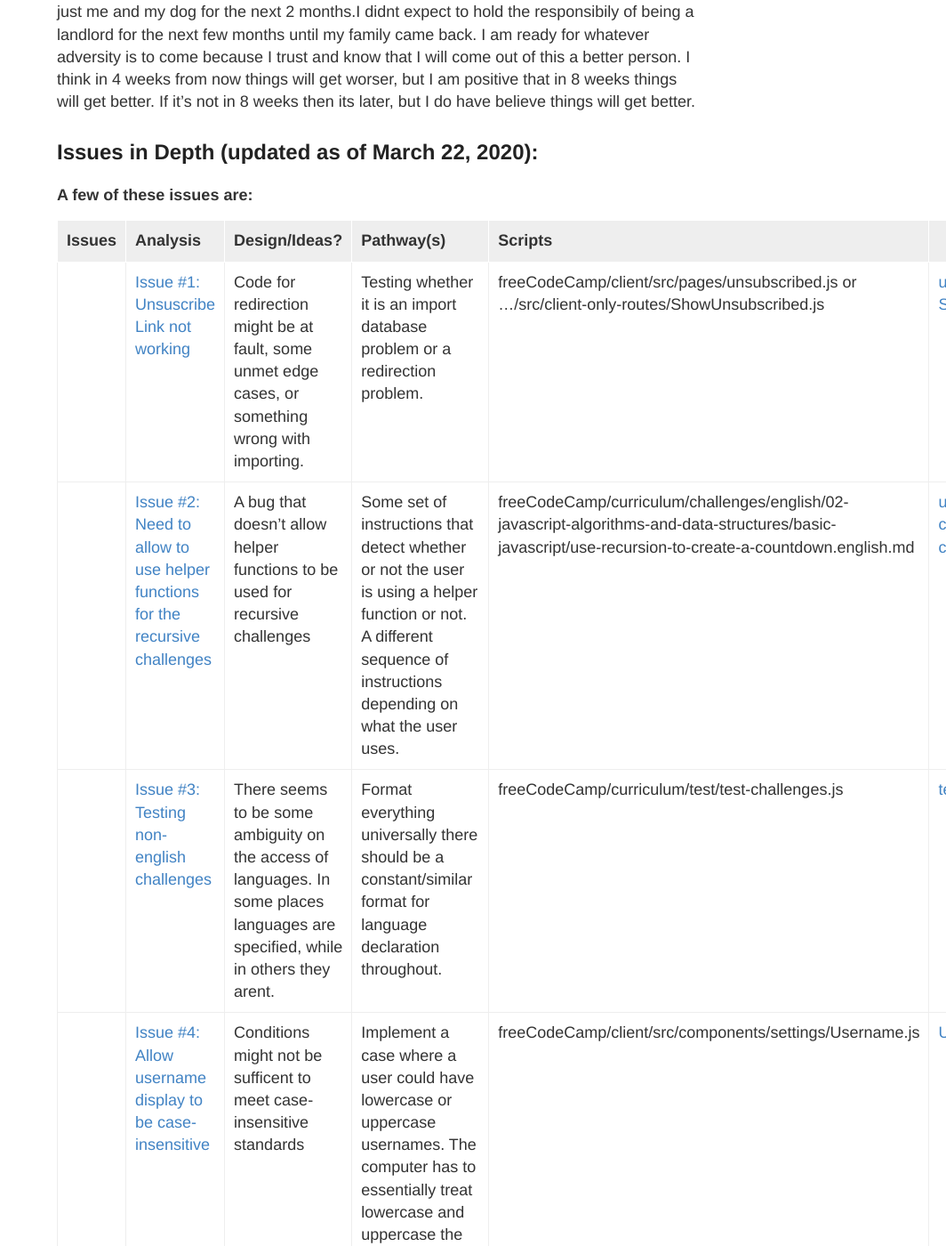
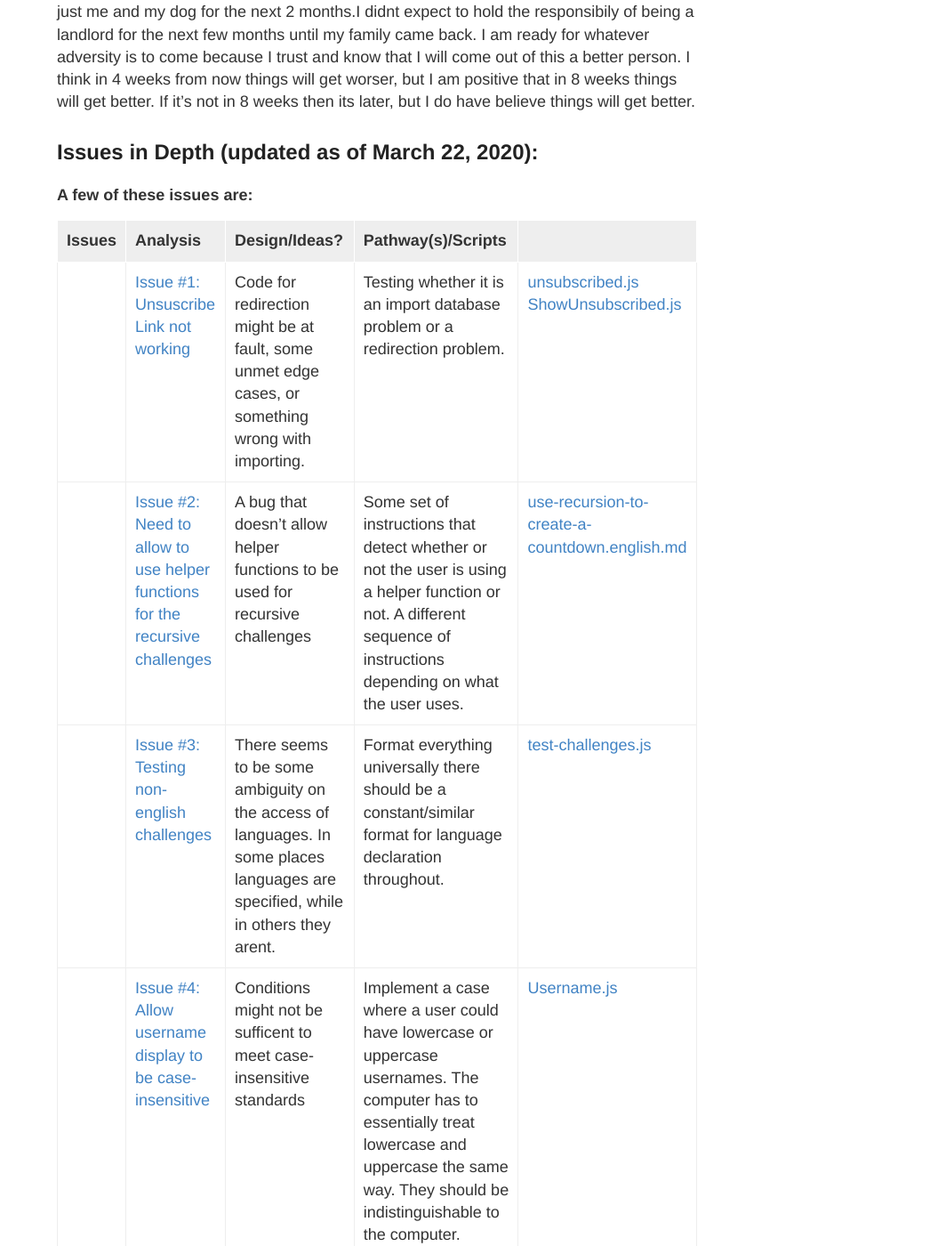
Before and after one commit to hunter-college-ossd-spr-2020/MarceloDamian-weekly, a Jekyll site: the page built from _posts/2020-03-22-week08.md, in a window 1280 px wide and 1400 px high, scrolled down 661 px. Shown: the whole window at 89% size, without its empty margins (216-1280 px from the left). Built offline with Jekyll 4.4.1, drawn with Linux system fonts in a browser that asks for light colours; some of the changed text lies outside the part shown.

Commit message:
Update 2020-03-22-week08.md

```diff
--- a/_posts/2020-03-22-week08.md
+++ b/_posts/2020-03-22-week08.md
@@ -10,13 +10,13 @@ title: Week 8
 
  **A few of these issues are:**
 
-Issues| Analysis | Design/Ideas? | Pathway(s)| Scripts
+Issues| Analysis | Design/Ideas? |Pathway(s)/Scripts
 |:---|:---|:---|:---|:---|
-|[Issue #1: Unsuscribe Link not working](https://github.com/freeCodeCamp/freeCodeCamp/issues/38322)|Code for redirection might be at fault, some unmet edge cases, or something wrong with importing. | Testing whether it is an import database problem or a redirection problem.| freeCodeCamp/client/src/pages/unsubscribed.js or .../src/client-only-routes/ShowUnsubscribed.js| [unsubscribed.js](https://docs.google.com/document/d/1A5IZmCnEVrGd2PX6qWgL2Ojxrm6OVnexnEa3FMyHR7o/edit?usp=sharing) [ShowUnsubscribed.js](https://docs.google.com/document/d/1j1MLzVgAKYM4JwdT5lDOXcCbL_HeJlJelgd77QocM6s/edit?usp=sharing)
-|[Issue #2: Need to allow to use helper functions for the recursive challenges](https://github.com/freeCodeCamp/freeCodeCamp/issues/37868) | A bug that doesn't allow helper functions to be used for recursive challenges|Some set of instructions that detect whether or not the user is using a helper function or not. A different sequence of instructions depending on what the user uses. | freeCodeCamp/curriculum/challenges/english/02-javascript-algorithms-and-data-structures/basic-javascript/use-recursion-to-create-a-countdown.english.md |[use-recursion-to-create-a-countdown.english.md](https://docs.google.com/document/d/14O3R5eJ9QVXHUSJUUN9pu1ZiiaqGdCN_W_fjyG81lwE/edit?usp=sharing)
-|[Issue #3: Testing non-english challenges](https://github.com/freeCodeCamp/freeCodeCamp/issues/34641) | There seems to be some ambiguity on the access of languages. In some places languages are specified, while in others they arent.|Format everything universally there should be a constant/similar format for language declaration throughout.| freeCodeCamp/curriculum/test/test-challenges.js | [test-challenges.js](https://docs.google.com/document/d/1W4agw8oMxi2prBTu3jzAvG9_177N5Ww_TbobHKeS0w8/edit?usp=sharing)
-|[Issue #4: Allow username display to be case-insensitive](https://github.com/freeCodeCamp/freeCodeCamp/issues/35525) | Conditions might not be sufficent to meet case-insensitive standards| Implement a case where a user could have lowercase or uppercase usernames. The computer has to essentially treat lowercase and uppercase the same way. They should be indistinguishable to the computer.| freeCodeCamp/client/src/components/settings/Username.js |[Username.js](https://docs.google.com/document/d/1cATdhx17DMxEOSBq_rRYzIerwy97G05tFedbsS9g_l8/edit?usp=sharing)
-|[Issue #5: Hash Table challenge test case](https://github.com/freeCodeCamp/freeCodeCamp/issues/38049)|A bug that allows users to successfully complete the challenge without implementing the remove method.| There might be a flaw in how it is recieving the remove method or a possible edge case.|freeCodeCamp/ curriculum/challenges/english/08-coding-interview-prep/data-structures/create-a-hash-table.english.md |[create-a-hash-table.english.md](https://docs.google.com/document/d/1u0wbVJLQBbpWOfZPV8m5h0c1ZZ1O-heJ0dW2kW0LvEE/edit?usp=sharing)
+|[Issue #1: Unsuscribe Link not working](https://github.com/freeCodeCamp/freeCodeCamp/issues/38322)|Code for redirection might be at fault, some unmet edge cases, or something wrong with importing. | Testing whether it is an import database problem or a redirection problem.| [unsubscribed.js](https://docs.google.com/document/d/1A5IZmCnEVrGd2PX6qWgL2Ojxrm6OVnexnEa3FMyHR7o/edit?usp=sharing) [ShowUnsubscribed.js](https://docs.google.com/document/d/1j1MLzVgAKYM4JwdT5lDOXcCbL_HeJlJelgd77QocM6s/edit?usp=sharing)
+|[Issue #2: Need to allow to use helper functions for the recursive challenges](https://github.com/freeCodeCamp/freeCodeCamp/issues/37868) | A bug that doesn't allow helper functions to be used for recursive challenges|Some set of instructions that detect whether or not the user is using a helper function or not. A different sequence of instructions depending on what the user uses. |[use-recursion-to-create-a-countdown.english.md](https://docs.google.com/document/d/14O3R5eJ9QVXHUSJUUN9pu1ZiiaqGdCN_W_fjyG81lwE/edit?usp=sharing)
+|[Issue #3: Testing non-english challenges](https://github.com/freeCodeCamp/freeCodeCamp/issues/34641) | There seems to be some ambiguity on the access of languages. In some places languages are specified, while in others they arent.|Format everything universally there should be a constant/similar format for language declaration throughout.|[test-challenges.js](https://docs.google.com/document/d/1W4agw8oMxi2prBTu3jzAvG9_177N5Ww_TbobHKeS0w8/edit?usp=sharing)
+|[Issue #4: Allow username display to be case-insensitive](https://github.com/freeCodeCamp/freeCodeCamp/issues/35525) | Conditions might not be sufficent to meet case-insensitive standards| Implement a case where a user could have lowercase or uppercase usernames. The computer has to essentially treat lowercase and uppercase the same way. They should be indistinguishable to the computer.|[Username.js](https://docs.google.com/document/d/1cATdhx17DMxEOSBq_rRYzIerwy97G05tFedbsS9g_l8/edit?usp=sharing)
+|[Issue #5: Hash Table challenge test case](https://github.com/freeCodeCamp/freeCodeCamp/issues/38049)|A bug that allows users to successfully complete the challenge without implementing the remove method.| There might be a flaw in how it is recieving the remove method or a possible edge case.|[create-a-hash-table.english.md](https://docs.google.com/document/d/1u0wbVJLQBbpWOfZPV8m5h0c1ZZ1O-heJ0dW2kW0LvEE/edit?usp=sharing)
 
 
 ### Current Time-Table (Updated as of March 22,2020):
```
